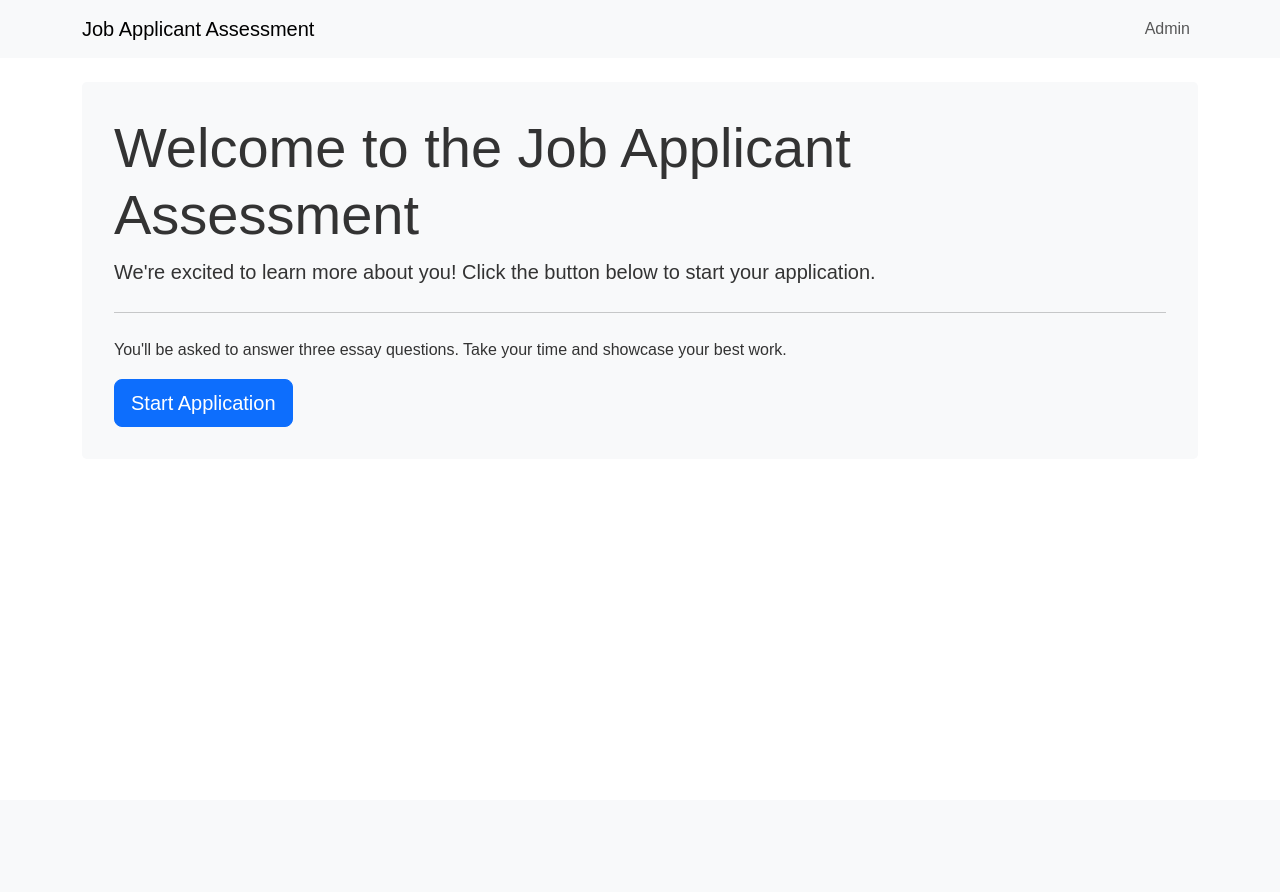
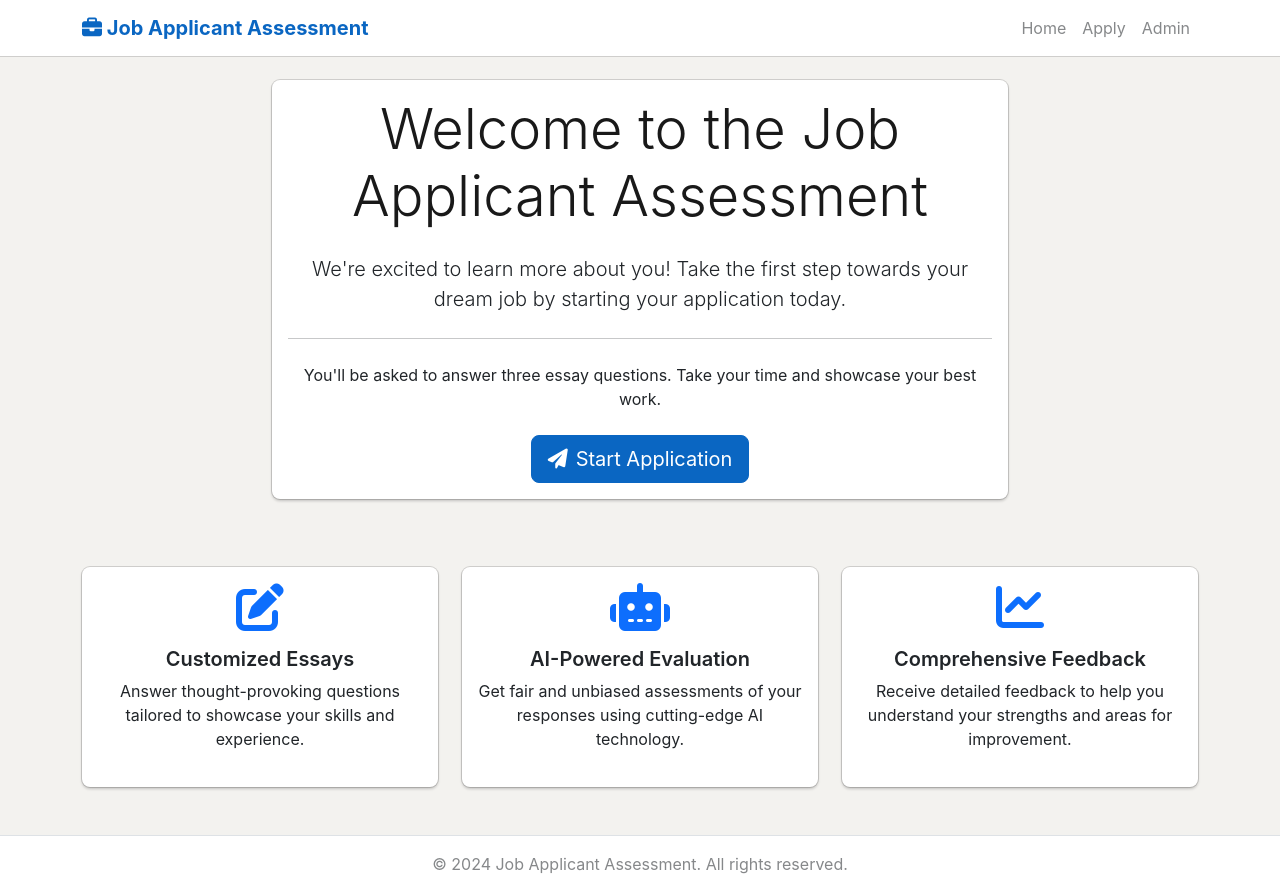
Before and after one commit to aelmhorst/JobApplicantAssessor, a Flask app: page / in a window 1280 px wide. Before the commit the page ends 427 px from the top, so only its background shows below. Run offline with Flask 3, Linux system fonts and the light colour scheme; some libraries are stand-ins or nearby versions.

Commit message:
Agent step completed: Update the application's UI to be more professional and modern, emulating LinkedIn's style

```diff
--- a/static/css/style.css
+++ b/static/css/style.css
@@ -1,20 +1,107 @@
+:root {
+    --linkedin-blue: #0a66c2;
+    --linkedin-light-blue: #e8f3ff;
+    --linkedin-dark-blue: #004182;
+    --linkedin-gray: #86888a;
+    --linkedin-light-gray: #f3f2ef;
+    --linkedin-black: #191919;
+}
+
 body {
-    font-family: Arial, sans-serif;
-    line-height: 1.6;
-    color: #333;
+    font-family: -apple-system, system-ui, BlinkMacSystemFont, 'Segoe UI', Roboto, 'Helvetica Neue', 'Fira Sans', Ubuntu, Oxygen, 'Oxygen Sans', Cantarell, 'Droid Sans', 'Apple Color Emoji', 'Segoe UI Emoji', 'Segoe UI Emoji', 'Segoe UI Symbol', 'Lucida Grande', Helvetica, Arial, sans-serif;
+    line-height: 1.5;
+    color: var(--linkedin-black);
+    background-color: var(--linkedin-light-gray);
+}
+
+.navbar {
+    background-color: white;
+    box-shadow: 0 0 0 1px rgba(0, 0, 0, 0.15);
+}
+
+.navbar-brand {
+    color: var(--linkedin-blue) !important;
+    font-weight: bold;
+}
+
+.navbar-light .navbar-nav .nav-link {
+    color: var(--linkedin-gray);
+}
+
+.navbar-light .navbar-nav .nav-link:hover,
+.navbar-light .navbar-nav .nav-link:focus {
+    color: var(--linkedin-dark-blue);
+}
+
+.btn-primary {
+    background-color: var(--linkedin-blue);
+    border-color: var(--linkedin-blue);
+}
+
+.btn-primary:hover,
+.btn-primary:focus {
+    background-color: var(--linkedin-dark-blue);
+    border-color: var(--linkedin-dark-blue);
+}
+
+.card {
+    border: none;
+    box-shadow: 0 0 0 1px rgba(0, 0, 0, 0.15), 0 2px 3px rgba(0, 0, 0, 0.2);
+    border-radius: 8px;
+    margin-bottom: 20px;
+}
+
+.card-header {
+    background-color: white;
+    border-bottom: 1px solid rgba(0, 0, 0, 0.15);
+    font-weight: 600;
+}
+
+.form-control {
+    border-radius: 4px;
+    border: 1px solid var(--linkedin-gray);
+}
+
+.form-control:focus {
+    border-color: var(--linkedin-blue);
+    box-shadow: 0 0 0 1px var(--linkedin-blue);
+}
+
+h1, h2, h3, h4, h5, h6 {
+    color: var(--linkedin-black);
+    font-weight: 600;
 }
 
 .jumbotron {
-    background-color: #f8f9fa;
+    background-color: white;
+    border-radius: 8px;
+    box-shadow: 0 0 0 1px rgba(0, 0, 0, 0.15), 0 2px 3px rgba(0, 0, 0, 0.2);
     padding: 2rem;
-    margin-bottom: 2rem;
-    border-radius: 0.3rem;
 }
 
-#application-form textarea {
-    resize: vertical;
+.table {
+    background-color: white;
+    border-radius: 8px;
+    overflow: hidden;
+    box-shadow: 0 0 0 1px rgba(0, 0, 0, 0.15), 0 2px 3px rgba(0, 0, 0, 0.2);
+}
+
+.table thead th {
+    background-color: var(--linkedin-light-blue);
+    color: var(--linkedin-dark-blue);
+    font-weight: 600;
+    border-bottom: none;
+}
+
+.pagination .page-link {
+    color: var(--linkedin-blue);
+}
+
+.pagination .page-item.active .page-link {
+    background-color: var(--linkedin-blue);
+    border-color: var(--linkedin-blue);
 }
 
 .text-muted {
-    font-size: 0.875rem;
+    color: var(--linkedin-gray) !important;
 }
--- a/templates/base.html
+++ b/templates/base.html
@@ -5,17 +5,31 @@
     <meta name="viewport" content="width=device-width, initial-scale=1.0">
     <title>Job Applicant Assessment</title>
     <link href="https://cdn.jsdelivr.net/npm/bootstrap@5.3.0-alpha1/dist/css/bootstrap.min.css" rel="stylesheet">
+    <link rel="stylesheet" href="https://cdnjs.cloudflare.com/ajax/libs/font-awesome/6.1.1/css/all.min.css">
     <link rel="stylesheet" href="{{ url_for('static', filename='css/style.css') }}">
 </head>
 <body>
-    <nav class="navbar navbar-expand-lg navbar-light bg-light">
+    <nav class="navbar navbar-expand-lg navbar-light bg-white">
         <div class="container">
-            <a class="navbar-brand" href="{{ url_for('main.index') }}">Job Applicant Assessment</a>
-            <ul class="navbar-nav ms-auto">
-                <li class="nav-item">
-                    <a class="nav-link" href="{{ url_for('main.admin_login') }}">Admin</a>
-                </li>
-            </ul>
+            <a class="navbar-brand" href="{{ url_for('main.index') }}">
+                <i class="fas fa-briefcase"></i> Job Applicant Assessment
+            </a>
+            <button class="navbar-toggler" type="button" data-bs-toggle="collapse" data-bs-target="#navbarNav" aria-controls="navbarNav" aria-expanded="false" aria-label="Toggle navigation">
+                <span class="navbar-toggler-icon"></span>
+            </button>
+            <div class="collapse navbar-collapse" id="navbarNav">
+                <ul class="navbar-nav ms-auto">
+                    <li class="nav-item">
+                        <a class="nav-link" href="{{ url_for('main.index') }}">Home</a>
+                    </li>
+                    <li class="nav-item">
+                        <a class="nav-link" href="{{ url_for('main.apply') }}">Apply</a>
+                    </li>
+                    <li class="nav-item">
+                        <a class="nav-link" href="{{ url_for('main.admin_login') }}">Admin</a>
+                    </li>
+                </ul>
+            </div>
         </div>
     </nav>
 
@@ -23,7 +37,10 @@
         {% with messages = get_flashed_messages(with_categories=true) %}
             {% if messages %}
                 {% for category, message in messages %}
-                    <div class="alert alert-{{ category }}">{{ message }}</div>
+                    <div class="alert alert-{{ category }} alert-dismissible fade show" role="alert">
+                        {{ message }}
+                        <button type="button" class="btn-close" data-bs-dismiss="alert" aria-label="Close"></button>
+                    </div>
                 {% endfor %}
             {% endif %}
         {% endwith %}
@@ -31,6 +48,12 @@
         {% block content %}{% endblock %}
     </div>
 
+    <footer class="mt-5 py-3 bg-white border-top">
+        <div class="container text-center">
+            <span class="text-muted">&copy; 2024 Job Applicant Assessment. All rights reserved.</span>
+        </div>
+    </footer>
+
     <script src="https://cdn.jsdelivr.net/npm/bootstrap@5.3.0-alpha1/dist/js/bootstrap.bundle.min.js"></script>
     <script src="{{ url_for('static', filename='js/main.js') }}"></script>
 </body>
--- a/templates/index.html
+++ b/templates/index.html
@@ -1,11 +1,49 @@
 {% extends "base.html" %}
 
 {% block content %}
-<div class="jumbotron">
-    <h1 class="display-4">Welcome to the Job Applicant Assessment</h1>
-    <p class="lead">We're excited to learn more about you! Click the button below to start your application.</p>
-    <hr class="my-4">
-    <p>You'll be asked to answer three essay questions. Take your time and showcase your best work.</p>
-    <a class="btn btn-primary btn-lg" href="{{ url_for('main.apply') }}" role="button">Start Application</a>
+<div class="row justify-content-center">
+    <div class="col-md-8">
+        <div class="card">
+            <div class="card-body text-center">
+                <h1 class="display-4 mb-4">Welcome to the Job Applicant Assessment</h1>
+                <p class="lead mb-4">We're excited to learn more about you! Take the first step towards your dream job by starting your application today.</p>
+                <hr class="my-4">
+                <p class="mb-4">You'll be asked to answer three essay questions. Take your time and showcase your best work.</p>
+                <a class="btn btn-primary btn-lg" href="{{ url_for('main.apply') }}" role="button">
+                    <i class="fas fa-paper-plane me-2"></i>Start Application
+                </a>
+            </div>
+        </div>
+    </div>
+</div>
+
+<div class="row mt-5">
+    <div class="col-md-4">
+        <div class="card h-100">
+            <div class="card-body text-center">
+                <i class="fas fa-edit fa-3x mb-3 text-primary"></i>
+                <h5 class="card-title">Customized Essays</h5>
+                <p class="card-text">Answer thought-provoking questions tailored to showcase your skills and experience.</p>
+            </div>
+        </div>
+    </div>
+    <div class="col-md-4">
+        <div class="card h-100">
+            <div class="card-body text-center">
+                <i class="fas fa-robot fa-3x mb-3 text-primary"></i>
+                <h5 class="card-title">AI-Powered Evaluation</h5>
+                <p class="card-text">Get fair and unbiased assessments of your responses using cutting-edge AI technology.</p>
+            </div>
+        </div>
+    </div>
+    <div class="col-md-4">
+        <div class="card h-100">
+            <div class="card-body text-center">
+                <i class="fas fa-chart-line fa-3x mb-3 text-primary"></i>
+                <h5 class="card-title">Comprehensive Feedback</h5>
+                <p class="card-text">Receive detailed feedback to help you understand your strengths and areas for improvement.</p>
+            </div>
+        </div>
+    </div>
 </div>
 {% endblock %}
```
